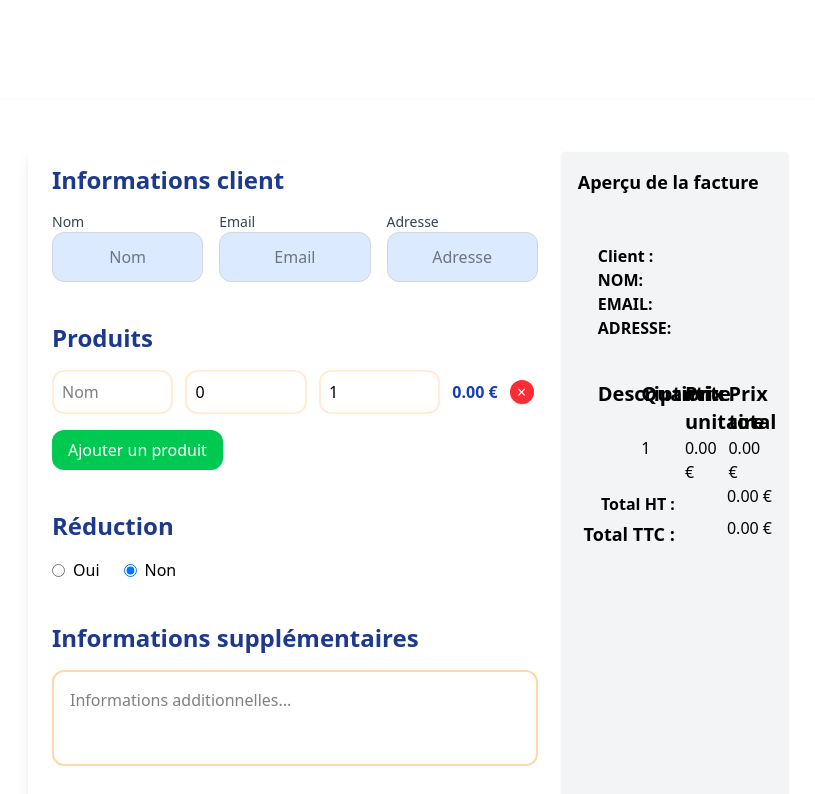
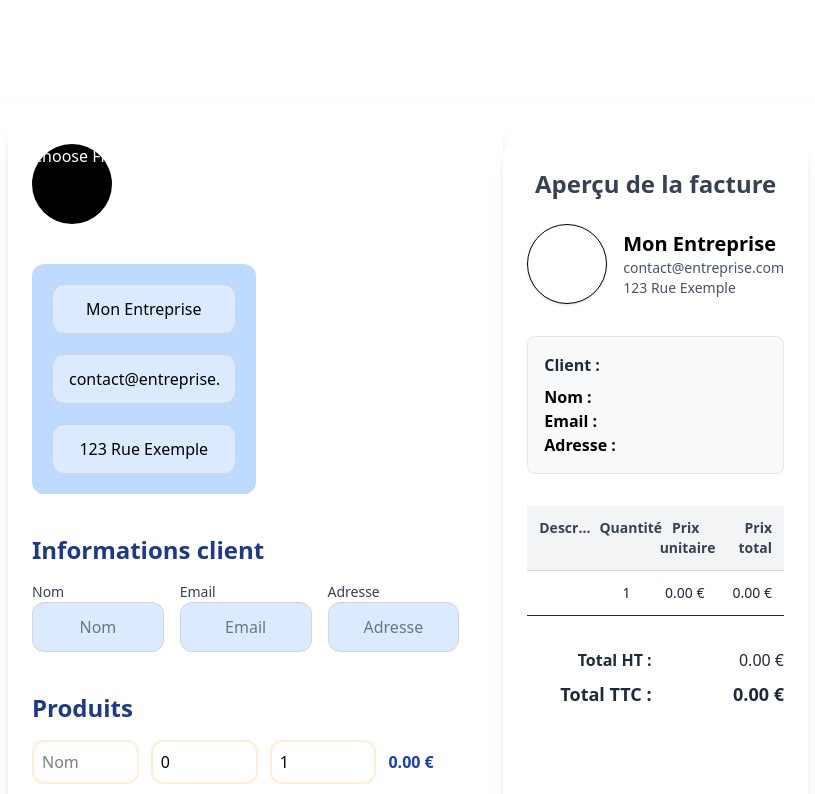
Before and after one commit to FILLIN-RX/FactGen, a Vue app in the folder fact-gen/: page / in a window 1280 px wide. Shown: the part 4140-4934 px from the top of the page, without its empty margins (232-1047 px from the left). Built offline with nearby package versions, Linux system fonts and the light colour scheme.

Commit message:
advanced

```diff
--- a/fact-gen/src/components/FactureTemp.vue
+++ b/fact-gen/src/components/FactureTemp.vue
@@ -1,10 +1,19 @@
 <template>
-  <div class="lg:flex p-5 ">
+  <div class="lg:flex  ">
 
 
  <!-- Section : Formulaire de création de facture -->
-<section class="p-6 bg-white max-w-4xl mx-auto rounded-2xl shadow-lg space-y-10">
+<section class="p-6  space-x-5 bg-white max-w-4xl mx-auto rounded-2xl shadow-lg space-y-10">
+  <div class="entete flex justify-between">
+             <input type="file" accept="image/*" placeholder="importer votre logo" @change="previewLogo" class="bg-black rounded-full h-20 flex item-center justify-center w-20 text-center text-white justify-center">
+             <div class="bg-black"></div>
+          </div>
+          <div class="justify-start bg-blue-200 rounded-xl p-5 w-1/2 space-y-5">
+            <input v-model="societer.nom" type="text" class="w-full bg-blue-100 rounded-xl border border-gray-300 py-3 px-4 focus:outline-none focus:ring-2 focus:ring-blue-400 text-center">
+            <input v-model="societer.email" type="email" class="w-full bg-blue-100 rounded-xl border border-gray-300 py-3 px-4 focus:outline-none focus:ring-2 focus:ring-blue-400 text-center">
+            <input v-model="societer.adresse" type="text" class="w-full bg-blue-100 rounded-xl border border-gray-300 py-3 px-4 focus:outline-none focus:ring-2 focus:ring-blue-400 text-center">
 
+          </div>
 <!-- Informations client -->
 <div>
   <h2 class="text-2xl font-bold text-blue-900 mb-4">Informations client</h2>
@@ -91,65 +100,87 @@
 
     <!-- Aperçu facture -->
 
-  <div class="bg-gray-100 p-4 mt-3 rounded shadow lg:w-1/2 ">
-      <h2 class="font-bold text-lg mb-2">Aperçu de la facture</h2>
-      <div class="py-10 pl-5">
+  <div class="bg-white p-6 mt-6 rounded-xl shadow-lg  mx-auto font-sans">
+    <h2 class="font-bold text-2xl mb-6 text-center text-gray-700">Aperçu de la facture</h2>
 
+    <!-- En-tête -->
+    <div class="flex justify-between items-center mb-8">
+      <div class="flex items-center space-x-4">
+        <div class="bg-white border rounded-full h-20 w-20 flex items-center justify-center overflow-hidden shadow">
+          <img v-if="logoDataUrl" :src="logoDataUrl" alt="Logo" class="h-full w-full object-cover" />
+        </div>
+        <div>
+          <h3 class="text-xl font-semibold">{{ societer.nom }}</h3>
+          <p class="text-sm text-gray-600">{{ societer.email }}</p>
+          <p class="text-sm text-gray-600">{{ societer.adresse }}</p>
+        </div>
+      </div>
+    </div>
 
-      <p><strong>Client :</strong>  </p>
-      <p><strong>NOM:</strong>{{ client.nom }} </p>
-      <p><strong>EMAIL:</strong>{{ client.email }}</p>
-      <p><strong>ADRESSE:</strong>{{ client.adresse }}</p>
+    <!-- Informations client -->
+    <div class="mb-8 p-4 bg-gray-50 rounded-lg border border-gray-200">
+      <h4 class="font-semibold mb-2 text-gray-800">Client :</h4>
+      <p><strong>Nom :</strong> {{ client.nom }}</p>
+      <p><strong>Email :</strong> {{ client.email }}</p>
+      <p><strong>Adresse :</strong> {{ client.adresse }}</p>
+    </div>
+
+    <!-- Produits -->
+    <div class="mb-8">
+      <div class="grid grid-cols-4 gap-2 bg-gray-100 font-semibold text-gray-700 p-3 text-sm border-b border-gray-300">
+        <div class="truncate">Description</div>
+        <div class="text-center">Quantité</div>
+        <div class="text-center">Prix unitaire</div>
+        <div class="text-right">Prix total</div>
+</div>
+  <div v-for="(p, i) in produits" :key="i" class="grid grid-cols-4 p-3 border-b text-sm text-gray-800">
+    <div class="whitespace-normal sm:whitespace-nowrap sm:truncate sm:overflow-hidden">{{ p.nom }}</div>
+
+  <div class="text-center">{{ p.quantite }}</div>
+  <div class="text-center">{{ p.prix.toFixed(2) }} €</div>
+  <div class="text-right">{{ (p.prix * p.quantite).toFixed(2) }} €</div>
+</div>
+
 
 </div>
 
-      <ul class="list-disc pl-5">
-        <li class="grid flex grid-cols-4 font-bold text-xl grid-rows-1">
-          <div class=" shrink">Description</div>
-          <div class=" shrink">Quantite</div>
-          <div class=" shrink">Prix unitaire</div>
-          <div class=" shrink">Prix total</div>
-        </li>
-        <li class="grid grid-cols-4 grid-rows-1" v-for="(p, i) in produits" :key="i">
-          <div class="">{{ p.nom }}</div>
-          <div class="">{{ p.quantite }}</div>
-          <div class="">{{ p.prix.toFixed(2) }} €</div>
-          <div class="">{{ (p.prix * p.quantite).toFixed(2) }} €</div>
-        </li>
-      </ul>
+    <!-- Totaux -->
+    <div class="grid grid-cols-2 gap-2 text-right text-gray-800 mb-4">
+      <p><strong>Total HT :</strong></p>
+      <p>{{ totalHT.toFixed(2) }} €</p>
+      <template v-if="montantReduction > 0">
+        <p class="text-red-500"><strong>Réduction :</strong></p>
+        <p class="text-red-500">-{{ montantReduction.toFixed(2) }} €</p>
+      </template>
+      <p class="text-lg font-bold">Total TTC :</p>
+      <p class="text-lg font-bold">{{ totalTTC.toFixed(2) }} €</p>
+    </div>
 
-      <div class="text-right grid grid-cols-2">
-
-      <p class="mt-2"><strong>Total HT :</strong> </p>
-      <p>{{ totalHT.toFixed(2) }} €</p>
-      <p v-if="montantReduction > 0" class="text-red-600">
-        Réduction :
-      </p>
-      <p v-if="montantReduction">
-        -{{ montantReduction.toFixed(2) }} €
-      </p>
-      <p class="font-bold text-lg mt-1 ">Total TTC : </p>
-      <p>
-        {{ totalTTC.toFixed(2) }} €
-      </p>
-    </div>
+    <!-- Supplément -->
+    <div class="text-sm text-gray-600 italic">
       {{ suplement }}
     </div>
+  </div>
+
   </div>
 </template>
 
 <script>
 // Dans <script> de ton composant
 import Facture from '../models/facture';
+import societer from '../models/societer';
+import Produit from '../models/produit';
 
 export default {
   data() {
     return {
       client: { nom: '', email: '', adresse: '' },
-      produits: [{ nom: '', prix: 0, quantite: 1 }],
+      produits: [new Produit('', 0, 1)],
       utiliseReduction: 'non',
       reduction: { type: 'pourcentage', valeur: 0 },
-      suplement: ''
+      suplement: '',
+      logoDataUrl: null, // stores base64 image preview
+      societer: new societer('Mon Entreprise', '123 Rue Exemple', 'contact@entreprise.com', '0123456789'),
     };
   },
   computed: {
@@ -169,21 +200,34 @@ export default {
   },
   methods: {
     ajouterProduit() {
-      this.produits.push({ nom: '', prix: 0, quantite: 1 });
+    this.produits.push(new Produit('', 0, 1));
   },
     supprimerLigne(index) {
       this.produits.splice(index, 1);
     },
     sauvegarderFacture() {
       const f = new Facture(
+  this.societer,
   this.client,
   this.produits,
-    this.reduction,
-    this.utiliseReduction,
+  this.utiliseReduction === 'oui' ? this.reduction : null,
   this.suplement
 );
+
   f.sauvegarder();
-}
+},
+previewLogo(event) {
+      const file = event.target.files[0];
+      if (!file) return;
+
+      const reader = new FileReader();
+
+      reader.onload = (e) => {
+        this.logoDataUrl = e.target.result;
+      };
+
+      reader.readAsDataURL(file); // converts file to base64 URL
+    },
 
   }
 };
--- a/fact-gen/src/models/facture.js
+++ b/fact-gen/src/models/facture.js
@@ -1,14 +1,14 @@
-// src/models/Facture.js
 export default class Facture {
-  constructor(client, produits, reduction = null) {
+  constructor(societer, client, produits, reduction = null,suplement = null) {
     this.client = client;
-    this.produits = produits;
+    this.societer = societer;
+    this.produits = produits || {}; // objet produit
     this.reduction = reduction;
-    this.suplement = null;
+    this.suplement = suplement;
   }
 
   getTotalHT() {
-    return this.produits.reduce((total, p) => total + p.prix * p.quantite, 0);
+    return Object.values(this.produits).reduce((total, p) => total + p.prix * p.quantite, 0);
   }
 
   getMontantReduction() {
@@ -27,6 +27,7 @@ export default class Facture {
 
   toJSON() {
     return {
+      societer:this.societer,
       client: this.client,
       produits: this.produits,
       reduction: this.reduction,
@@ -35,11 +36,12 @@ export default class Facture {
       totalTTC: this.getTotalTTC()
     };
   }
+
   sauvegarder() {
     const factureData = {
+      societer:this.societer,
       client: this.client,
       produits: this.produits,
-      utiliseReduction: this.utiliseReduction,
       reduction: this.reduction,
       suplement: this.suplement,
       totalHT: this.getTotalHT(),
@@ -53,5 +55,5 @@ export default class Facture {
     localStorage.setItem('factures', JSON.stringify(factures));
 
     alert("✅ Facture sauvegardée avec succès !");
+  }
 }
-}
--- /dev/null
+++ b/fact-gen/src/models/societer.js
@@ -0,0 +1,9 @@
+export default class societer {
+    constructor(nom, adresse, email) {
+      this.nom = nom;
+      this.adresse = adresse;
+      this.email = email;
+      this.tel = this.tel;
+
+    }
+  }
--- a/fact-gen/src/pages/FactureSauve.vue
+++ b/fact-gen/src/pages/FactureSauve.vue
@@ -7,9 +7,24 @@
     </div>
 
     <div v-else class="space-y-6">
-      <div v-for="(facture, index) in factures" :key="index" class="border p-4 rounded shadow">
-        <p class="text-lg font-semibold mb-2">Facture #{{ index + 1 }}</p>
+      <div v-for="(facture, index) in factures" :key="index" class="border p-5 h-200 space-y-5 rounded shadow">
+        <p class="text-lg font-semibold mb-2">Facture {{ index + 1 }}</p>
+          <div class="entete flex justify-between">
+             <div class="bg-black rounded-full h-20 w-20 text-center text-white justify-center"> logo</div>
+             <div class="bg-black"></div>
+          </div>
+          <div  v-if="facture.societer" class="justify-start bg-blue-200 rounded-xl p-5 w-1/2 space-y-5">
+            <p class="w-full bg-blue-100 rounded-xl border border-gray-300 py-3 px-4 focus:outline-none focus:ring-2 focus:ring-blue-400 text-center">
+              {{  facture.societer.nom }}
+            </p>
+            <p class="w-full bg-blue-100 rounded-xl border border-gray-300 py-3 px-4 focus:outline-none focus:ring-2 focus:ring-blue-400 text-center">
+              {{ facture.societer.email }}
+            </p>
+            <p class="w-full bg-blue-100 rounded-xl border border-gray-300 py-3 px-4 focus:outline-none focus:ring-2 focus:ring-blue-400 text-center">
+              {{ facture.societer?.adresse }}
+            </p>
 
+          </div>
         <p><strong>Client :</strong> {{ facture.client?.nom || 'Inconnu' }} – {{ facture.client?.email || 'Non fourni' }}</p>
         <p><strong>Adresse :</strong> {{ facture.client?.adresse || 'Non fournie' }}</p>
         <p><strong>Date :</strong> {{ formatDate(facture.date) }}</p>
@@ -69,23 +84,63 @@
 <script>
   import { ref } from 'vue'
   import {jsPDF} from 'jspdf';
+  import Facture from '../models/facture';
+  import societer from '../models/societer';
 export default {
   setup() {
     const isOpen = ref(false);
     return { isOpen };
+
   },
   name: 'ListeFactures',
   data() {
     return {
-      factures: []
+      factures: [],
+
     };
   },
   created() {
-    const data = localStorage.getItem('factures');
-    if (data) {
-      this.factures = JSON.parse(data);
-    }
-  },
+  const data = localStorage.getItem('factures')
+  if (data) {
+    const facturesBrutes = JSON.parse(data)
+
+    this.factures = facturesBrutes.map(factureData => {
+      // Sécuriser l'accès à societer
+      const socData = factureData.societer || {
+
+      }
+
+      const soc = new societer(
+        socData.nom,
+        socData.adresse,
+        socData.email,
+        socData.telephone
+      )
+
+      const client = factureData.client || { nom: '', email: '', adresse: '' }
+      const produits = factureData.produits || []
+      const reduction = factureData.reduction || null
+
+      const facture = new Facture(
+        soc,
+        client,
+        produits,
+        reduction
+      )
+
+      if (factureData.date) {
+        facture.date = factureData.date
+      }
+
+      if (factureData.suplement) {
+        facture.suplement = factureData.suplement
+      }
+
+      return facture
+    })
+  }
+}
+,
   methods: {
   formatDate(dateStr) {
     const d = new Date(dateStr);
```
Lines whose indentation alone changed are shown as unchanged.
